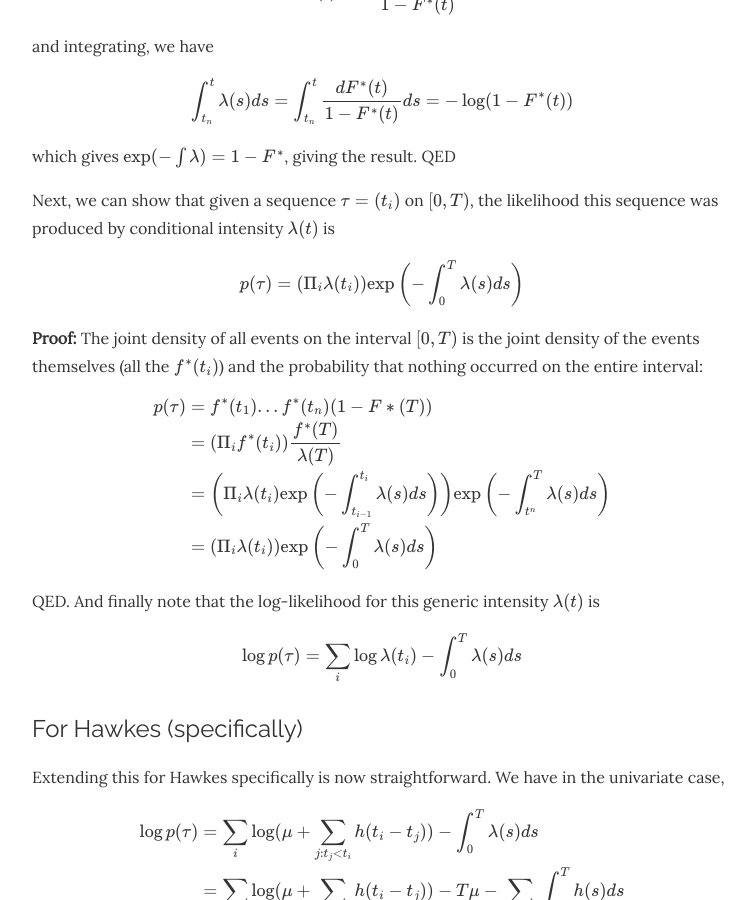
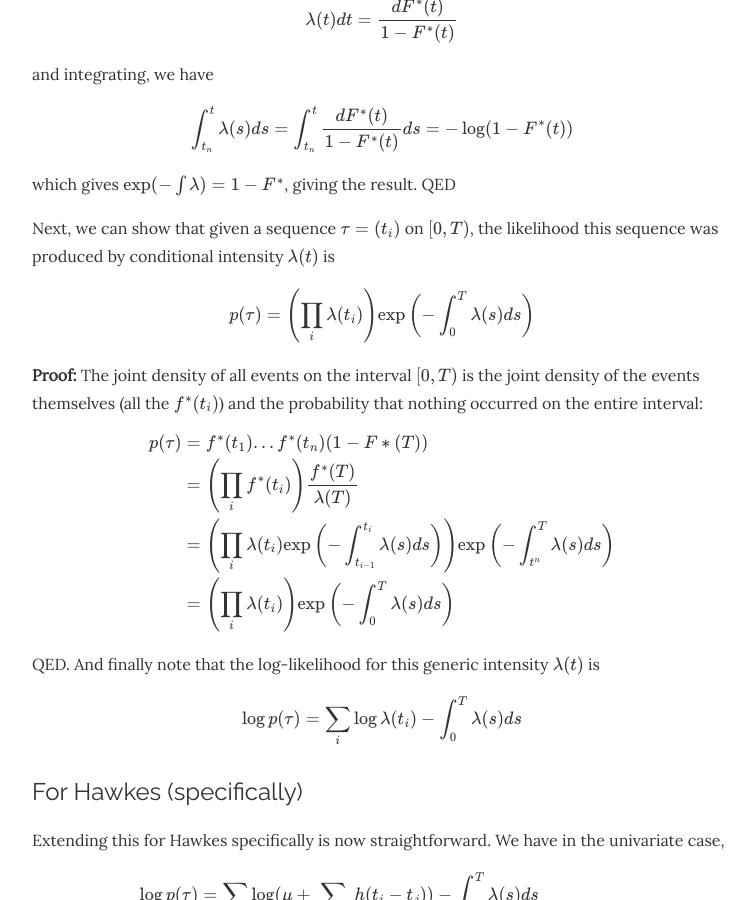
Before and after one commit to stmorse/stmorse.github.io, a Jekyll site: the page built from _posts/2024-10-17-hawkes-LL.md, in a window 1280 px wide and 900 px high, scrolled down 1492 px. Shown: the whole window, without its empty margins (258-1013 px from the left). Built offline with Jekyll 4.4.1, drawn with Linux system fonts in a browser that asks for light colours; nearby versions of some CDN libraries; formulas are drawn with MathJax 3; some of the changed text lies outside the part shown.

Commit message:
fix product sym

```diff
--- a/_posts/2024-10-17-hawkes-LL.md
+++ b/_posts/2024-10-17-hawkes-LL.md
@@ -60,7 +60,7 @@
 Next, we can show that given a sequence $$\tau=(t_i)$$ on $$[0, T)$$, the likelihood this sequence was produced by conditional intensity $$\lambda(t)$$ is
 
 $$
-p(\tau) = \left( \Pi_i \lambda(t_i) \right) \text{exp}\left( -\int_0^T \lambda(s) ds\right)
+p(\tau) = \left( \prod_i \lambda(t_i) \right) \text{exp}\left( -\int_0^T \lambda(s) ds\right)
 $$
 
 **Proof:**  The joint density of all events on the interval $$[0, T)$$ is the joint density of the events themselves (all the $$f^*(t_i)$$) and the probability that nothing occurred on the entire interval:
@@ -68,10 +68,10 @@
 $$
 \begin{align*}
 p(\tau) &= f^*(t_1)...f^*(t_n)(1-F*(T)) \\
-&= \left( \Pi_i f^*(t_i) \right) \frac{f^*(T)}{\lambda(T)} \\
-&= \left( \Pi_i \lambda(t_i)\text{exp}\left(-\int_{t_{i-1}}^{t_i} \lambda(s)ds \right)\right)
+&= \left( \prod_i f^*(t_i) \right) \frac{f^*(T)}{\lambda(T)} \\
+&= \left( \prod_i \lambda(t_i)\text{exp}\left(-\int_{t_{i-1}}^{t_i} \lambda(s)ds \right)\right)
 \text{exp}\left(-\int_{t^n}^T \lambda(s)ds \right) \\
-&= \left(\Pi_i \lambda(t_i) \right)\text{exp}\left(-\int_0^T \lambda(s)ds\right)
+&= \left(\prod_i \lambda(t_i) \right)\text{exp}\left(-\int_0^T \lambda(s)ds\right)
 \end{align*}
 $$
 
```
Also changed, not shown: other parts of _posts/2024-10-17-hawkes-LL.md (+1 -1 lines).
